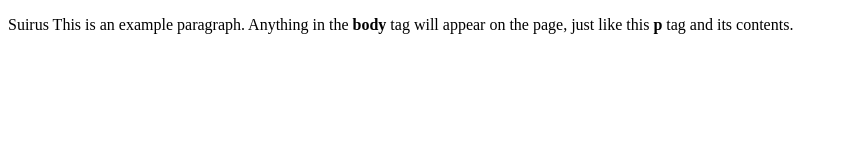
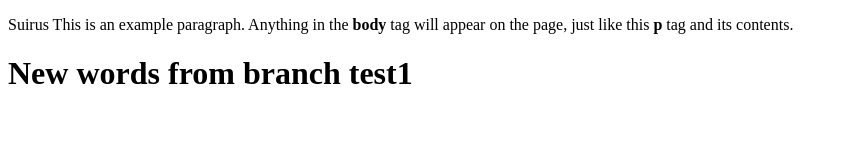
Before and after one commit to Suirus/Test1, a plain HTML site: page Index.html in a window 1280 px wide. Shown: the whole page, without its empty margins (0-844 px from the left). Drawn offline with Linux system fonts and the light colour scheme.

Commit message:
New code from branch test1

```diff
--- a/Index.html
+++ b/Index.html
@@ -5,5 +5,6 @@
   </head>
   <body>
     <p>Suirus  This is an example paragraph. Anything in the <strong>body</strong> tag will appear on the page, just like this <strong>p</strong> tag and its contents.</p>
-  </body>
+ <p><H1> New words from branch test1 </H1></p>
+ </body>
 </html>
```
Also changed, not shown: 2 other files.
